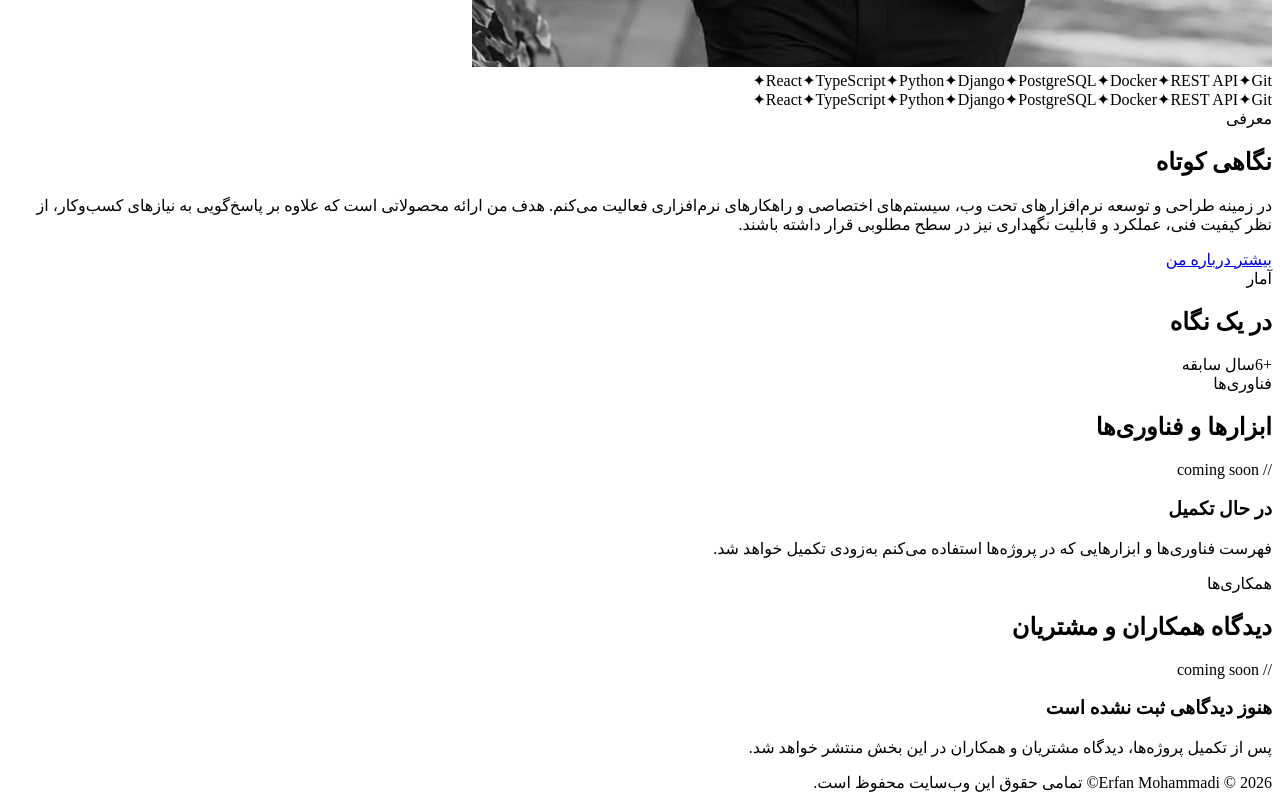
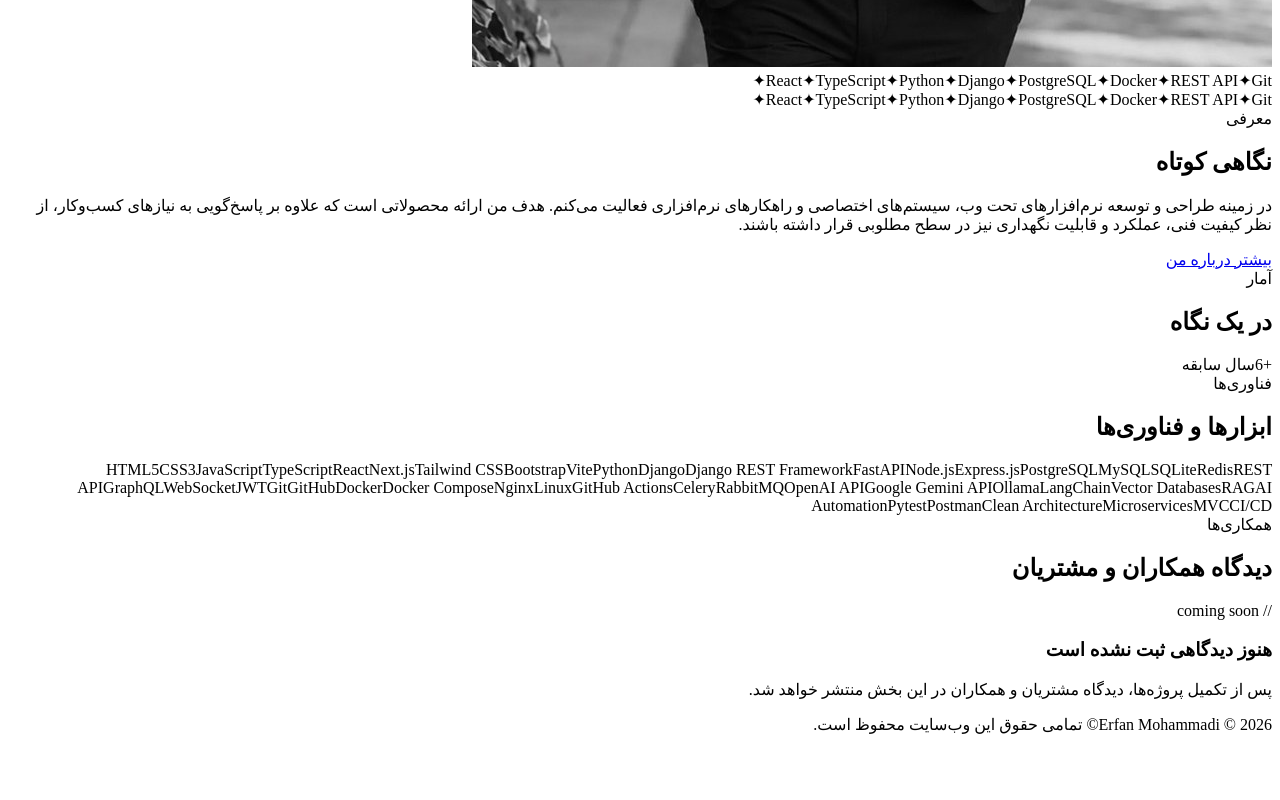
Before and after one commit to Erfan-Mohammadi77/portfolio, a React (Vite) app: page /fa in a window 1280 px wide. Shown: the part 1277-2077 px from the top of the page. After the commit the page ends 2019 px from the top, so only its background shows below. Built offline with nearby package versions, Linux system fonts and the light colour scheme; the HTML template or start-up script is replaced by a standard one.

Commit message:
Update stack.js

```diff
--- a/src/data/stack.js
+++ b/src/data/stack.js
@@ -1,5 +1,64 @@
-// Add the tools/technologies you use. Example shape:
-// { name: 'React' }
-// { name: 'Node.js' }
+export const stack = [
+  // Frontend
+  { name: 'HTML5' },
+  { name: 'CSS3' },
+  { name: 'JavaScript' },
+  { name: 'TypeScript' },
+  { name: 'React' },
+  { name: 'Next.js' },
+  { name: 'Tailwind CSS' },
+  { name: 'Bootstrap' },
+  { name: 'Vite' },
 
-export const stack = []
+  // Backend
+  { name: 'Python' },
+  { name: 'Django' },
+  { name: 'Django REST Framework' },
+  { name: 'FastAPI' },
+  { name: 'Node.js' },
+  { name: 'Express.js' },
+
+  // Databases
+  { name: 'PostgreSQL' },
+  { name: 'MySQL' },
+  { name: 'SQLite' },
+  { name: 'Redis' },
+
+  // APIs & Protocols
+  { name: 'REST API' },
+  { name: 'GraphQL' },
+  { name: 'WebSocket' },
+  { name: 'JWT' },
+
+  // DevOps
+  { name: 'Git' },
+  { name: 'GitHub' },
+  { name: 'Docker' },
+  { name: 'Docker Compose' },
+  { name: 'Nginx' },
+  { name: 'Linux' },
+  { name: 'GitHub Actions' },
+
+  // Background Tasks
+  { name: 'Celery' },
+  { name: 'RabbitMQ' },
+
+  // AI
+  { name: 'OpenAI API' },
+  { name: 'Google Gemini API' },
+  { name: 'Ollama' },
+  { name: 'LangChain' },
+  { name: 'Vector Databases' },
+  { name: 'RAG' },
+  { name: 'AI Automation' },
+
+  // Testing
+  { name: 'Pytest' },
+  { name: 'Postman' },
+
+  // Architecture
+  { name: 'Clean Architecture' },
+  { name: 'Microservices' },
+  { name: 'MVC' },
+  { name: 'CI/CD' },
+];
```
